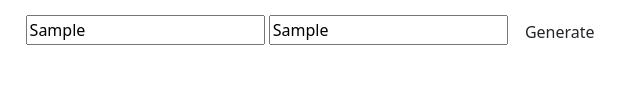
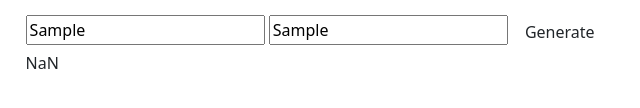
Before and after one commit to felixfinkOU/homework5, a plain HTML site: page index.html in a window 1280 px wide. Both pictures are taken after typing "Sample", "Sample" into the empty fields and a click on the button "Generate". Shown: the part 520-628 px from the top of the page, 0-640 px from the left. Drawn offline with nearby package versions, Linux system fonts and the light colour scheme.

Commit message:
another fix

```diff
--- a/index.html
+++ b/index.html
@@ -65,7 +65,7 @@
         let max = document.querySelector("#maxID").value;
         parseInt(max);
         let randomNum = Math.round(Math.random() * (max - min) + min);
-        document.getElementById('placeholder4').innerHTML = randumNum;
+        document.getElementById('placeholder4').innerHTML = randomNum;
       }
     </script>
   </body>
```
